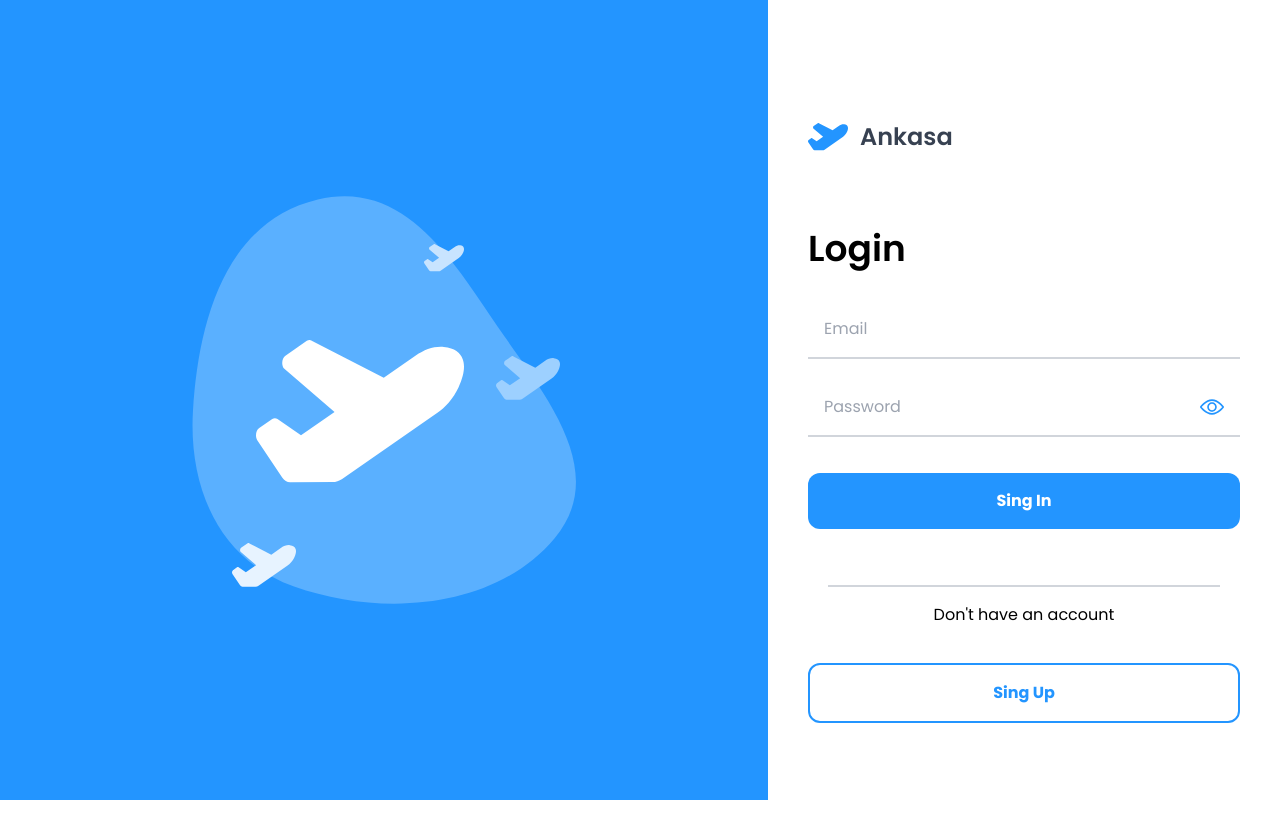
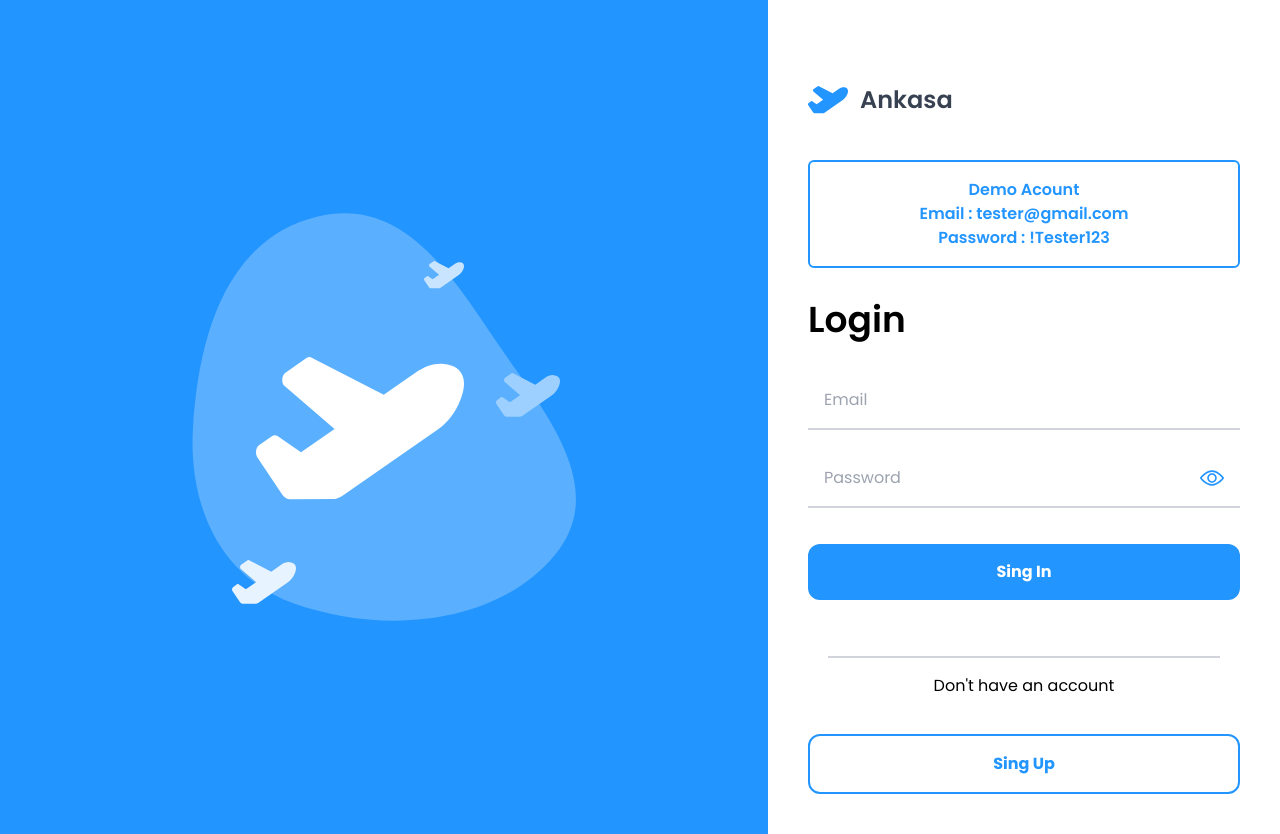
Before and after one commit to AryaJulianda/ANKASA-FE, a Next.js app: page /auth/login in a window 1280 px wide. Before the commit the page ends 800 px from the top, so only its background shows below. Built offline with nearby package versions, Linux system fonts and the light colour scheme.

Commit message:
add demo acount in login page

```diff
--- a/src/app/auth/login/page.js
+++ b/src/app/auth/login/page.js
@@ -14,6 +14,14 @@ const Page = () => {
           <h1 className='font-semibold text-2xl text-gray-700'>Ankasa</h1>
         </div>
 
+        <div className="rounded-md border-2 border-primary p-4">
+          <p className="text-primary font-semibold text-center">
+            Demo Acount <br/>
+            Email : tester@gmail.com <br/>
+            Password : !Tester123
+          </p>
+        </div>
+
         <LoginForm />
 
       </div>
```
